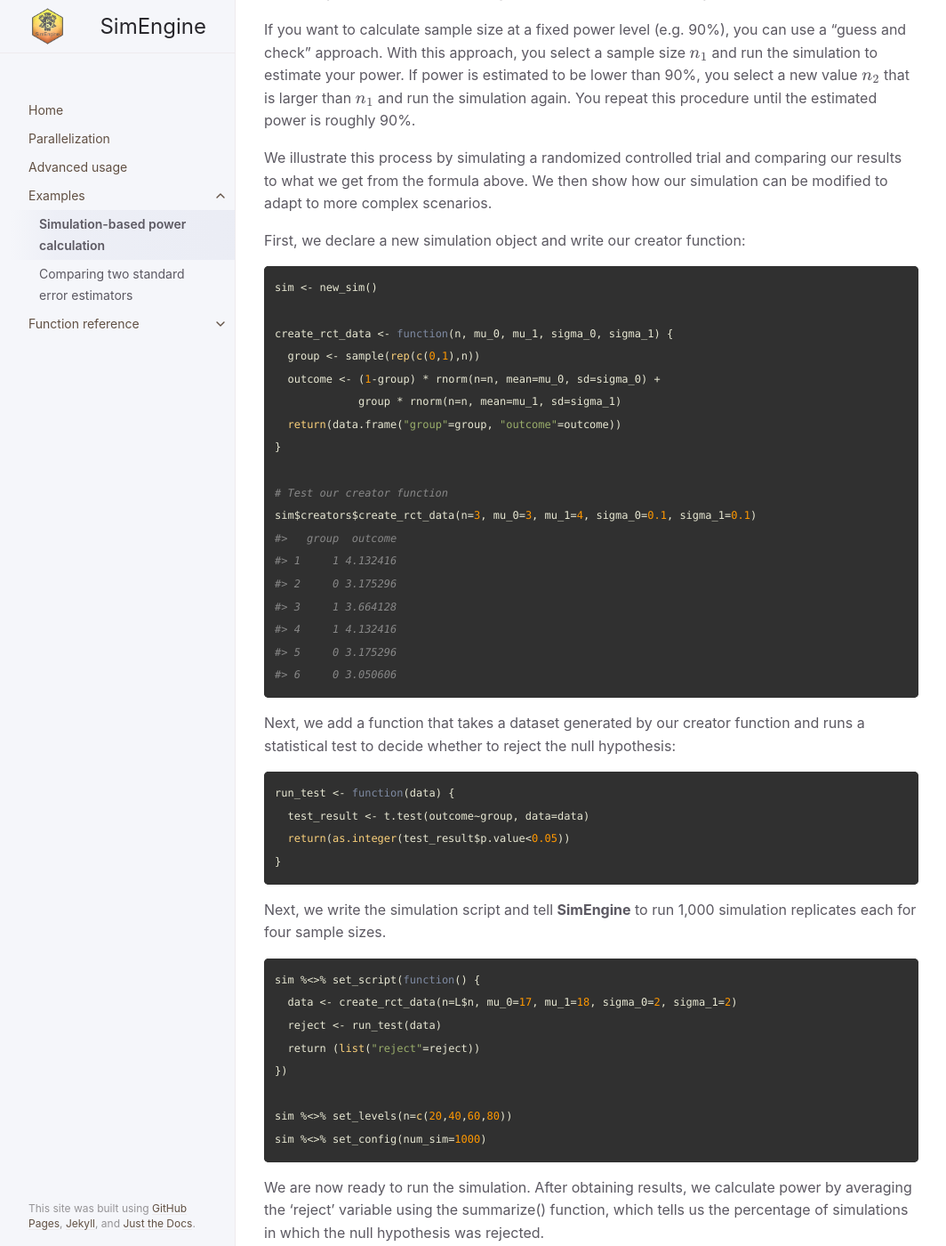
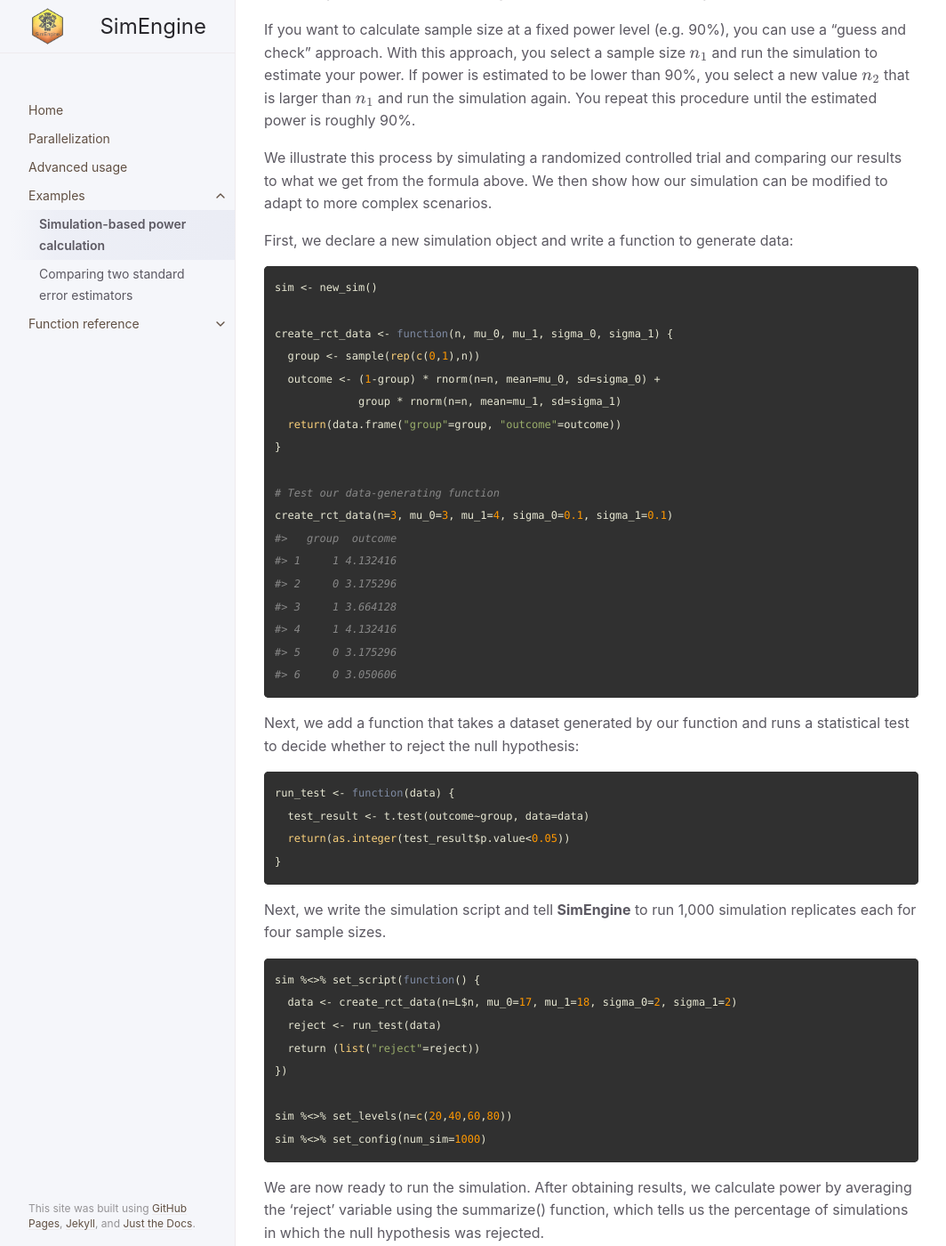
Before and after one commit to Avi-Kenny/SimEngine, a Jekyll site: the page built from docs/docs/examples/example-1.md, in a window 1280 px wide and 1400 px high, scrolled down 966 px. Shown: the whole window at 89% size, without its empty margins (107-1171 px from the left). Built offline with Jekyll 4.4.1, drawn with Linux system fonts in a browser that asks for light colours; formulas are drawn with MathJax 3.

Commit message:
Misc doc updates

````diff
--- a/docs/docs/examples/example-1.md
+++ b/docs/docs/examples/example-1.md
@@ -24,7 +24,7 @@ If you want to calculate sample size at a fixed power level (e.g. 90%), you can
 
 We illustrate this process by simulating a randomized controlled trial and comparing our results to what we get from the formula above. We then show how our simulation can be modified to adapt to more complex scenarios.
 
-First, we declare a new simulation object and write our creator function:
+First, we declare a new simulation object and write a function to generate data:
 
 ```R
 sim <- new_sim()
@@ -36,8 +36,8 @@ create_rct_data <- function(n, mu_0, mu_1, sigma_0, sigma_1) {
   return(data.frame("group"=group, "outcome"=outcome))
 }
 
-# Test our creator function
-sim$creators$create_rct_data(n=3, mu_0=3, mu_1=4, sigma_0=0.1, sigma_1=0.1)
+# Test our data-generating function
+create_rct_data(n=3, mu_0=3, mu_1=4, sigma_0=0.1, sigma_1=0.1)
 #>   group  outcome
 #> 1     1 4.132416
 #> 2     0 3.175296
@@ -47,7 +47,7 @@ sim$creators$create_rct_data(n=3, mu_0=3, mu_1=4, sigma_0=0.1, sigma_1=0.1)
 #> 6     0 3.050606
 ```
 
-Next, we add a function that takes a dataset generated by our creator function and runs a statistical test to decide whether to reject the null hypothesis:
+Next, we add a function that takes a dataset generated by our function and runs a statistical test to decide whether to reject the null hypothesis:
 
 ```R
 run_test <- function(data) {
````
Also changed, not shown: docs/docs/examples/example-2.md (+4 -4 lines), docs/docs/function-reference/function-reference.md (+1 -1 lines), vignettes/example_1.Rmd (+4 -4 lines), vignettes/example_2.Rmd (+4 -4 lines), 3 other files.
